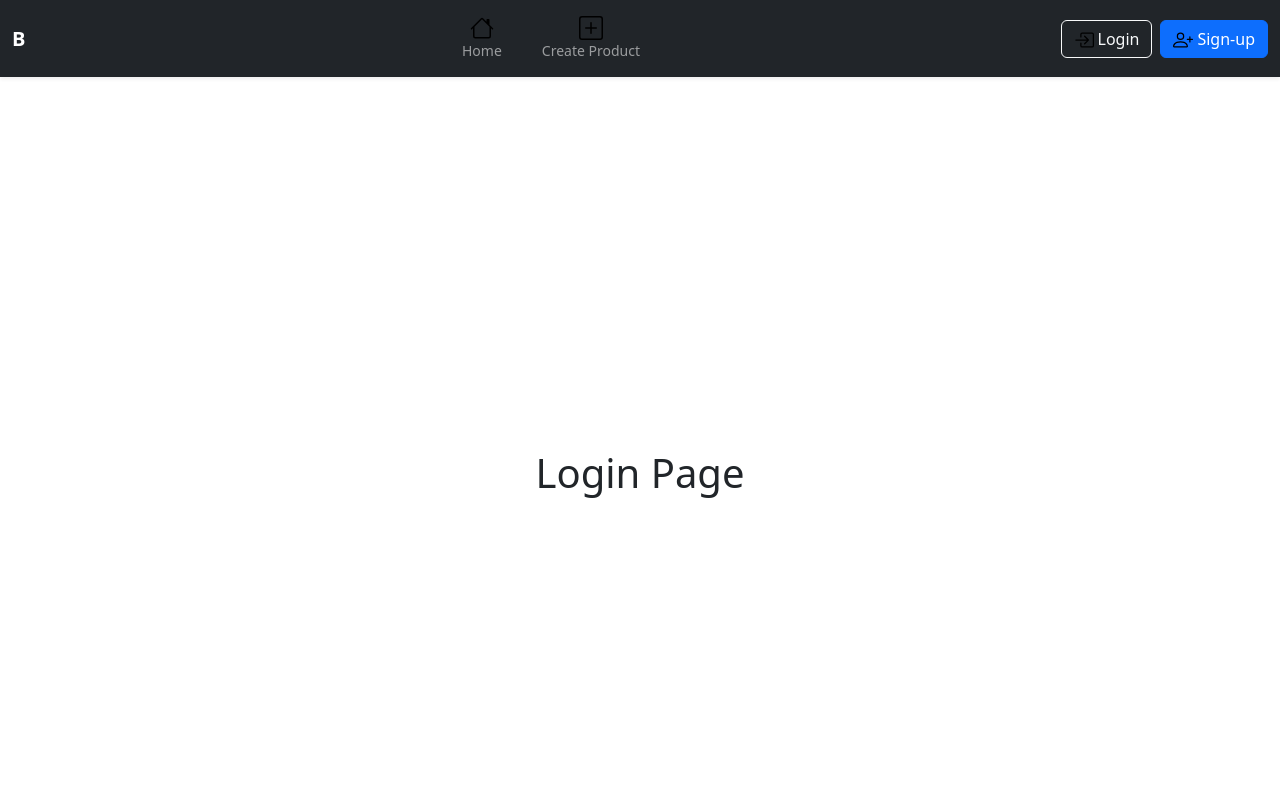
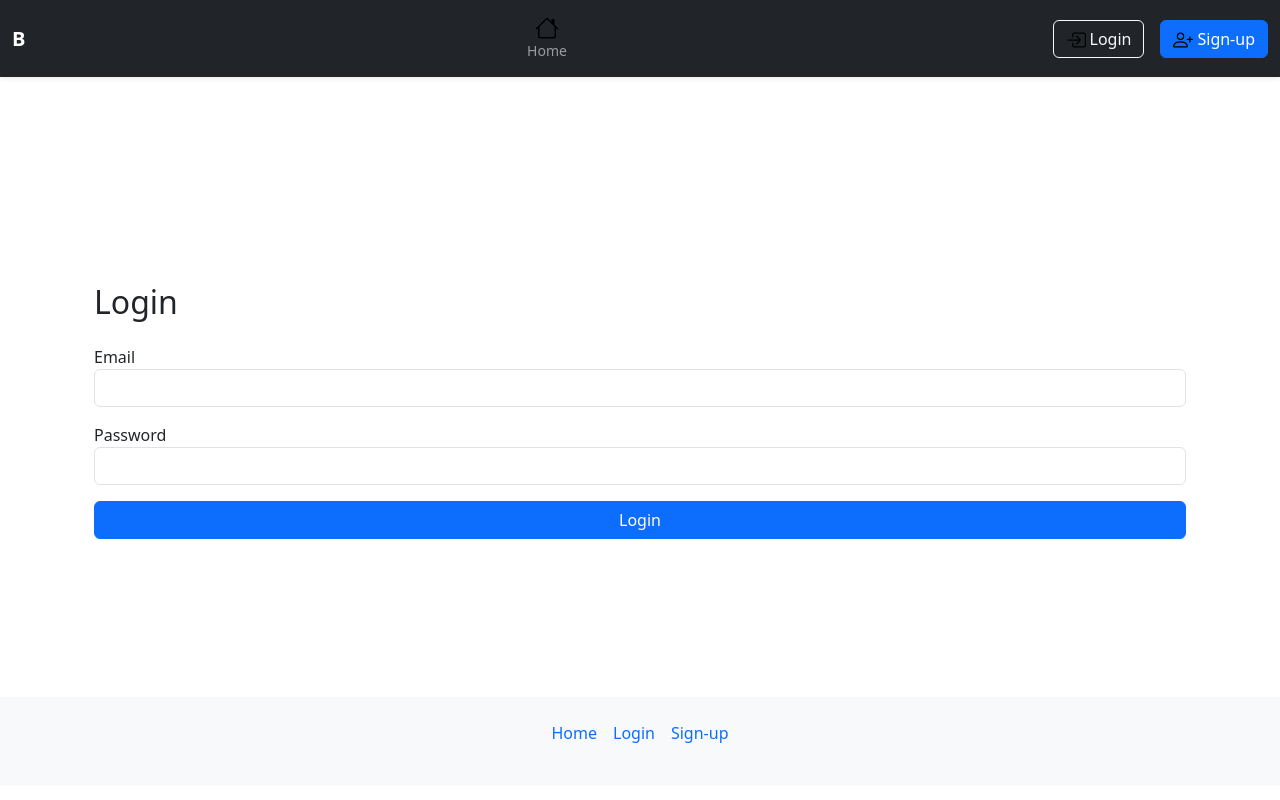
Before and after one commit to its-ousama/front-ecomerce, a React (Vite) app: page /login in a window 1280 px wide. Shown: the top 800 px of the page. Built offline with nearby package versions, Linux system fonts and the light colour scheme; a small style sheet from the web is missing.

Commit message:
implemented login,signup,and redirection

```diff
--- a/src/App.jsx
+++ b/src/App.jsx
@@ -3,7 +3,7 @@ import { BrowserRouter as Router, Routes, Route } from "react-router-dom";
 // Pages
 import CreateProduct from "./pages/CreateProduct";
 import HomePage from "./pages/HomePage";
-import LogInPage from "./pages/LogInPage";
+import LoginPage from "./pages/LoginPage";
 import NotFoundPage from "./pages/NotFoundPage";
 import SignUpPage from "./pages/SignUpPage";
 
@@ -24,7 +24,7 @@ const App = () => {
         >
         <Routes>
           <Route path="/" element={<HomePage />} />
-          <Route path="/login" element={<LogInPage />} />
+          <Route path="/login" element={<LoginPage />} />
           <Route path="/signup" element={<SignUpPage />} />
           <Route path="/create-product" element={<CreateProduct />} />
           <Route path="*" element={<NotFoundPage />} />
--- a/src/components/CardComponent.jsx
+++ b/src/components/CardComponent.jsx
@@ -1,21 +1,26 @@
-const CardComponent = ({ title, description, price, imageUrl }) => {
+const CardComponent = ({ title, description, price, imageUrl, product, onAddToCart }) => {
     return (
       <article className="col">
-        <div className="card shadow-sm">
+        <div className="card shadow-sm h-100">
           <img
             src={imageUrl || "https://via.placeholder.com/300x200"}
             className="card-img-top"
             alt={title}
             style={{ minHeight: "200px", objectFit: "contain" }}
           />
-          <div className="card-body">
-            <h5 className="card-title">{title}</h5>
-            <p className="card-text">{description}</p>
-            <div className="d-flex justify-content-end align-items-center">
-              <div>
-                <p className="fw-bold">{price} $</p>
-                <button className="btn btn-sm btn-outline-primary">Buy</button>
-              </div>
+          <div className="card-body d-flex flex-column justify-content-between">
+            <div>
+              <h5 className="card-title">{title}</h5>
+              <p className="card-text">{description}</p>
+              <p className="fw-bold">{price} $</p>
+            </div>
+            <div className="mt-3">
+              <button
+                className="btn btn-sm btn-outline-success w-100"
+                onClick={() => onAddToCart(product)}
+              >
+                Add to Cart
+              </button>
             </div>
           </div>
         </div>
--- a/src/components/FooterComp.jsx
+++ b/src/components/FooterComp.jsx
@@ -1,6 +1,8 @@
 import { Link } from "react-router-dom";
 
 const FooterComp = () => {
+  const user = JSON.parse(localStorage.getItem("user"));
+
   return (
     <footer className="py-3 bg-light mt-auto">
       <ul className="nav justify-content-center pb-3">
@@ -9,6 +11,8 @@ const FooterComp = () => {
             Home
           </Link>
         </li>
+        {!user && (
+          <>
             <li className="nav-item">
               <Link to="/login" className="nav-link px-2">
                 Login
@@ -19,6 +23,15 @@ const FooterComp = () => {
                 Sign-up
               </Link>
             </li>
+          </>
+        )}
+        {user?.role === "admin" && (
+          <li className="nav-item">
+            <Link to="/create-product" className="nav-link px-2">
+              Create Product
+            </Link>
+          </li>
+        )}
       </ul>
     </footer>
   );
--- a/src/components/NavBar.jsx
+++ b/src/components/NavBar.jsx
@@ -1,7 +1,16 @@
-import { Link } from "react-router-dom";
-import { House, PlusSquare, BoxArrowInRight, PersonPlus } from "react-bootstrap-icons";
+import { Link, useNavigate } from "react-router-dom";
+import { House, PlusSquare, BoxArrowRight, BoxArrowInRight, PersonPlus } from "react-bootstrap-icons";
 
 const NavBar = () => {
+  const navigate = useNavigate();
+  const user = JSON.parse(localStorage.getItem("user"));
+
+  const handleLogout = () => {
+    localStorage.removeItem("token");
+    localStorage.removeItem("user");
+    navigate("/login");
+  };
+
   return (
     <nav className="navbar navbar-expand-lg navbar-dark bg-dark shadow-sm">
       <div className="container-fluid">
@@ -29,15 +38,28 @@ const NavBar = () => {
                 <small>Home</small>
               </Link>
             </li>
+
+            {user?.role === "admin" && (
               <li className="nav-item">
                 <Link className="nav-link d-flex flex-column align-items-center" to="/create-product">
                   <PlusSquare size={24} />
                   <small>Create Product</small>
                 </Link>
               </li>
+            )}
           </ul>
 
-          <div className="d-flex gap-2">
+          <div className="d-flex align-items-center gap-3">
+            {user ? (
+              <>
+                <span className="text-white me-2">Hi, {user.firstName}</span>
+                <button className="btn btn-outline-light" onClick={handleLogout}>
+                  <BoxArrowRight size={20} className="me-1" />
+                  Logout
+                </button>
+              </>
+            ) : (
+              <>
                 <Link className="btn btn-outline-light" to="/login">
                   <BoxArrowInRight size={20} className="me-1" />
                   Login
@@ -46,6 +68,8 @@ const NavBar = () => {
                   <PersonPlus size={20} className="me-1" />
                   Sign-up
                 </Link>
+              </>
+            )}
           </div>
         </div>
       </div>
--- a/src/pages/HomePage.jsx
+++ b/src/pages/HomePage.jsx
@@ -1,9 +1,10 @@
 import { useEffect, useState } from "react";
-import { fetchProducts } from "../utils/fetchProducts.js";
+import { fetchProducts } from "../utils/fetchProducts";
 import CardComponent from "../components/CardComponent";
 
 const HomePage = () => {
   const [products, setProducts] = useState([]);
+  const [cart, setCart] = useState([]);
 
   useEffect(() => {
     const loadProducts = async () => {
@@ -17,6 +18,11 @@ const HomePage = () => {
     loadProducts();
   }, []);
 
+  const handleAddToCart = (product) => {
+    setCart((prevCart) => [...prevCart, product]);
+    alert(`${product.productName} added to cart`);
+  };
+
   return (
     <div className="container py-5">
       <h1 className="text-center mb-4">Products</h1>
@@ -28,14 +34,32 @@ const HomePage = () => {
           {products.map((product) => (
             <CardComponent
               key={product._id}
+              product={product}
               title={product.productName}
               description={product.productDescription}
               price={product.price}
               imageUrl={product.imageUrl}
+              onAddToCart={handleAddToCart}
             />
           ))}
         </section>
       )}
+
+      {/* Preview Cart Below */}
+      <div className="mt-5">
+        <h3>Cart Preview</h3>
+        {cart.length === 0 ? (
+          <p>No items yet</p>
+        ) : (
+          <ul className="list-group">
+            {cart.map((item, index) => (
+              <li key={index} className="list-group-item">
+                {item.productName} - ${item.price}
+              </li>
+            ))}
+          </ul>
+        )}
+      </div>
     </div>
   );
 };
--- a/src/pages/LogInPage.jsx
+++ b/src/pages/LogInPage.jsx
@@ -1,9 +1,79 @@
-const LogInPage = () => {
-    return (
-      <div className="container d-flex flex-column justify-content-center align-items-center vh-100 w-100">
-        <h1 className="text-center">Login Page</h1>
-      </div>
-    );
+import { useState } from "react";
+
+const LoginPage = () => {
+  const [formData, setFormData] = useState({ username: "", password: "" });
+  const [message, setMessage] = useState("");
+
+  const handleChange = (e) => {
+    setFormData({
+      ...formData,
+      [e.target.name]: e.target.value,
+    });
   };
 
-  export default LogInPage;
+  const handleSubmit = async (e) => {
+    e.preventDefault();
+    try {
+      const res = await fetch("http://localhost:3000/api/users/login", {
+        method: "POST",
+        headers: {
+          "Content-Type": "application/json",
+        },
+        body: JSON.stringify(formData),
+      });
+
+      if (!res.ok) {
+        throw new Error("Login failed");
+      }
+
+      const data = await res.json();
+      localStorage.setItem("token", data.token);
+      localStorage.setItem("user", JSON.stringify(data.user));
+      setMessage("Login successful!");
+      setTimeout(() => {
+        window.location.href = "/";
+      }, 1000);
+    } catch (err) {
+      setMessage("Login failed. Try again.");
+    }
+  };
+
+  return (
+    <div className="container mt-5">
+      <h2 className="mb-4">Login</h2>
+      <form onSubmit={handleSubmit}>
+        <div className="mb-3">
+          <label>Email</label>
+          <input
+            type="text"
+            className="form-control"
+            name="email"
+            value={formData.email}
+            onChange={handleChange}
+            required
+          />
+        </div>
+        <div className="mb-3">
+          <label>Password</label>
+          <input
+            type="password"
+            className="form-control"
+            name="password"
+            value={formData.password}
+            onChange={handleChange}
+            required
+          />
+        </div>
+        <button type="submit" className="btn btn-primary w-100">
+          Login
+        </button>
+      </form>
+
+      {message && (
+        <div className="alert alert-info text-center mt-3">{message}</div>
+      )}
+    </div>
+  );
+};
+
+export default LoginPage;
--- a/src/pages/SignUpPage.jsx
+++ b/src/pages/SignUpPage.jsx
@@ -1,9 +1,56 @@
+import React, { useState } from 'react';
+
 const SignUpPage = () => {
-    return (
-      <div className="container d-flex flex-column justify-content-center align-items-center vh-100 w-100">
-        <h1 className="text-center">Sign Up Page</h1>
-      </div>
-    );
+  const [formData, setFormData] = useState({
+    firstName: '',
+    lastName: '',
+    email: '',
+    password: '',
+  });
+
+  const [message, setMessage] = useState('');
+
+  const handleChange = (e) => {
+    setFormData({
+      ...formData,
+      [e.target.name]: e.target.value,
+    });
   };
 
-  export default SignUpPage;
+  const handleSubmit = async (e) => {
+    e.preventDefault();
+    try {
+      const res = await fetch("http://localhost:3000/api/users/signup", {
+        method: "POST",
+        headers: { "Content-Type": "application/json" },
+        body: JSON.stringify(formData),
+      });
+
+      if (!res.ok) throw new Error("Registration failed");
+
+      setMessage("Registration successful!");
+      setTimeout(() => {
+        window.location.href = "/login"; // redirect after 1.5s
+      }, 1500);
+    } catch (err) {
+      console.error("Signup error:", err);
+      setMessage("Registration failed");
+    }
+};
+
+  return (
+    <div className="container">
+      <h2>Sign Up</h2>
+      {message && <p>{message}</p>}
+      <form onSubmit={handleSubmit}>
+        <input type="text" name="firstName" placeholder="First Name" required onChange={handleChange} />
+        <input type="text" name="lastName" placeholder="Last Name" required onChange={handleChange} />
+        <input type="email" name="email" placeholder="Email" required onChange={handleChange} />
+        <input type="password" name="password" placeholder="Password" required onChange={handleChange} />
+        <button type="submit">Register</button>
+      </form>
+    </div>
+  );
+};
+
+export default SignUpPage;
```
Lines whose indentation alone changed are shown as unchanged.
